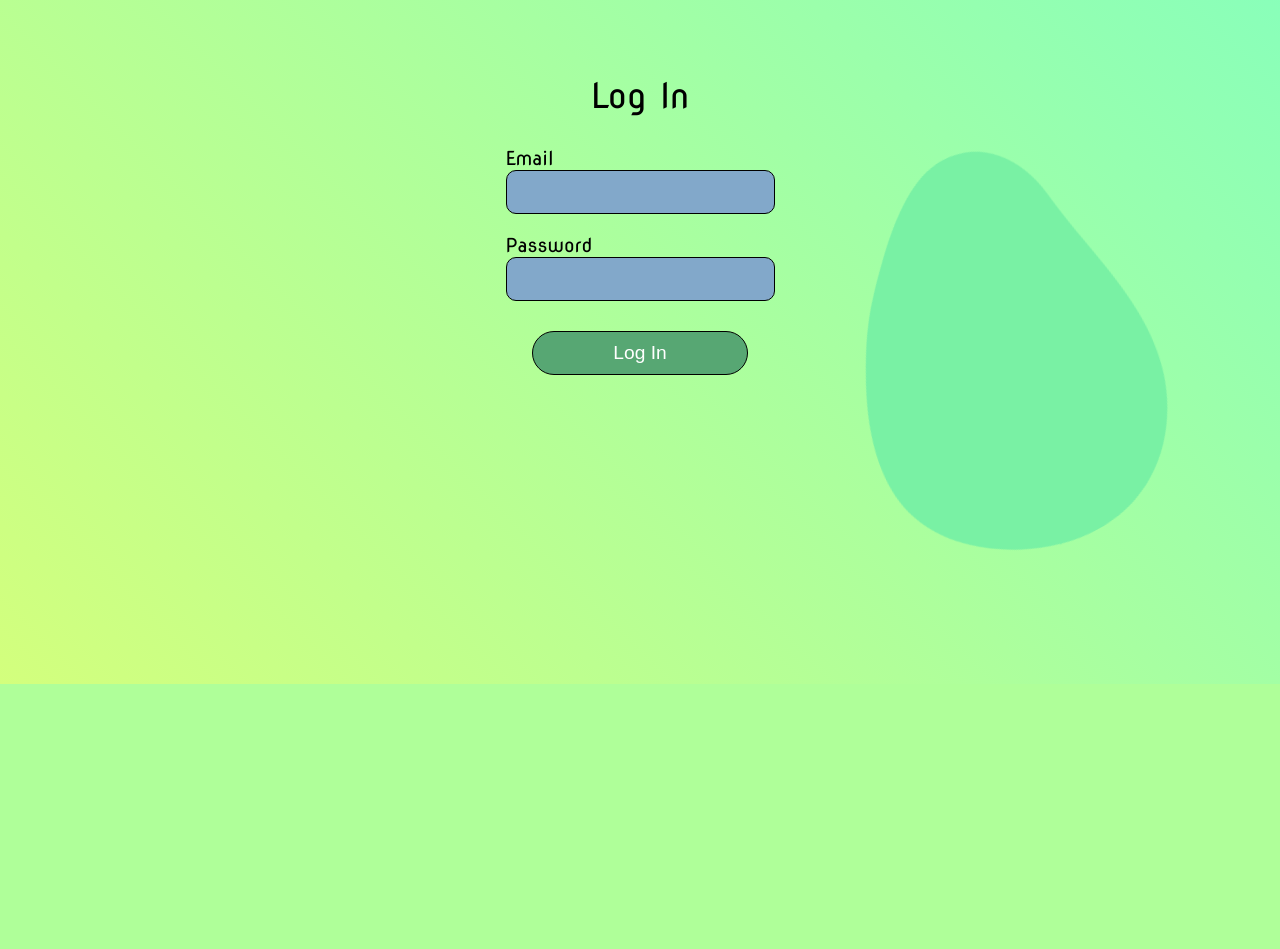
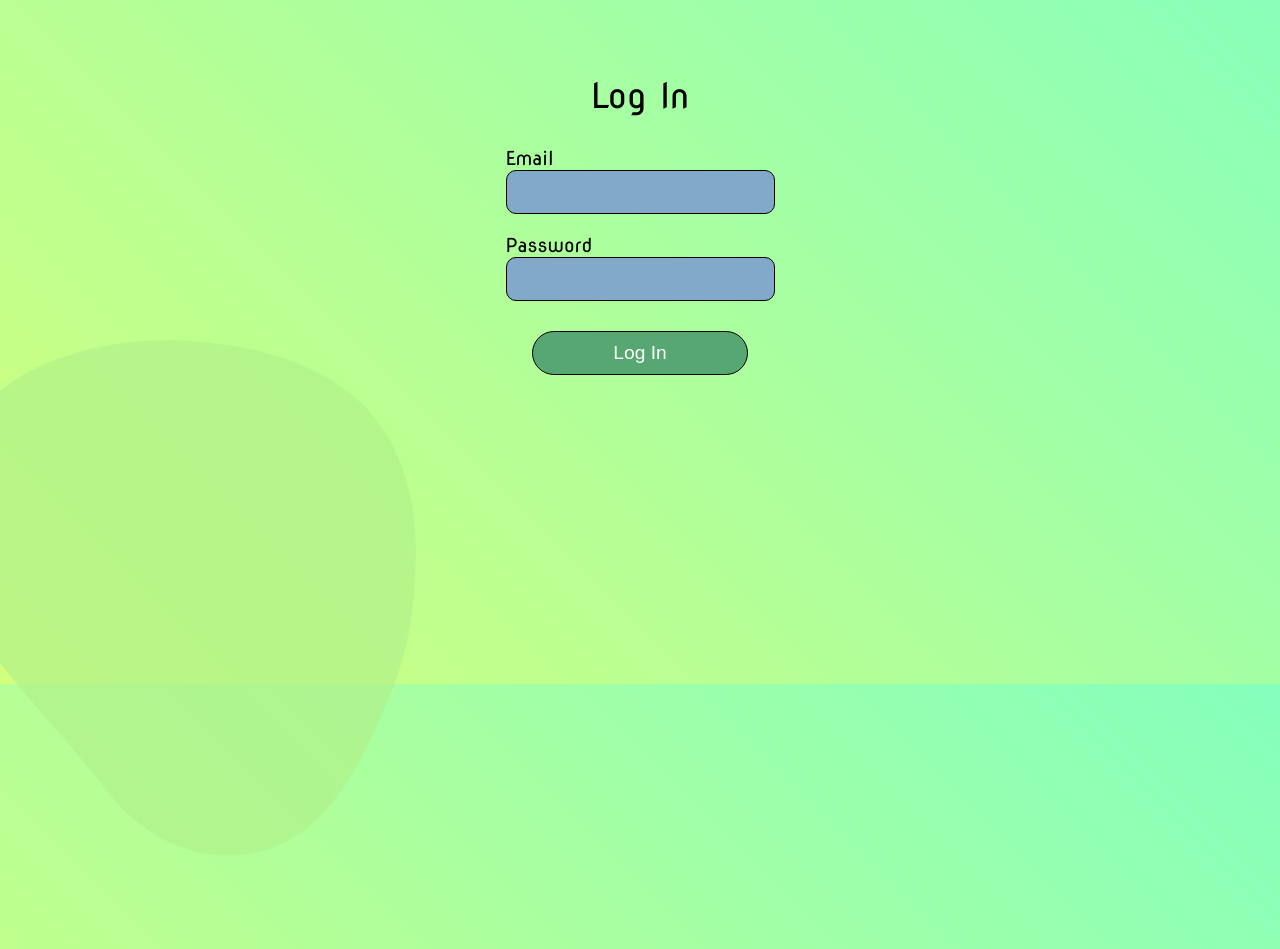
Before and after one commit to ADL1337/Projet-Interdisciplinaire-G2, a PHP site: page / in a window 1280 px wide. Shown: the part 116-1065 px from the top of the page. Before the commit the page ends 800 px from the top, so only its background shows below. Run offline with PHP 8.4, Linux system fonts and the light colour scheme.

Commit message:
damn-commit-blob-fine

```diff
--- a/main/res/css/style.css
+++ b/main/res/css/style.css
@@ -452,15 +452,16 @@ div.user-dashboard-container-wrapped{
     position: absolute;
     top: 0;
     left: 0;
-    fill: #79F1A4;
+    fill: #79f1a56c;
     width: 30vmax;
     z-index: -1;
-    animation: move 15s ease-in-out infinite;
+    animation: move 20s ease-in-out infinite;
     transform-origin: 50% 50%;
   }
 
   body:has(.bg_admin) .blob {
-    fill: #D41515;
+    fill: #feb6924b
+    ;
   }
 
   @keyframes move {
@@ -471,3 +472,28 @@ div.user-dashboard-container-wrapped{
     80%  { transform: scale(1.3) translate(0vw, 50vh) rotate(-20deg); }
     100% { transform: scale(1)   translate(10px, -30px); }
   }
+
+.blob1 {
+    position: absolute;
+    top: 0;
+    left: 0;
+    fill: #d1f1796c;
+    width: 30vmax;
+    z-index: -1;
+    animation: move 20s ease-in-out infinite;
+    transform-origin: 50% 50%;
+    }
+
+    body:has(.bg_admin) .blob1 {
+    fill: #feb6924b
+    ;
+    }
+
+    @keyframes move {
+    100%   { transform: scale(1)   translate(10px, -30px); }
+    80%  { transform: scale(0.8, 1) translate(80vw, 30vh) rotate(160deg); }
+    78%  { transform: scale(0.8, 1) translate(80vw, 30vh) rotate(160deg); }
+    40%  { transform: scale(1.3) translate(0vw, 50vh) rotate(-20deg); }
+    38%  { transform: scale(1.3) translate(0vw, 50vh) rotate(-20deg); }
+    0% { transform: scale(1)   translate(10px, -30px); }
+}
--- a/main/src/views/templates/template.php
+++ b/main/src/views/templates/template.php
@@ -14,5 +14,10 @@
         <path d="M156.4,339.5c31.8-2.5,59.4-26.8,80.2-48.5c28.3-29.5,40.5-47,56.1-85.1c14-34.3,20.7-75.6,2.3-111  c-18.1-34.8-55.7-58-90.4-72.3c-11.7-4.8-24.1-8.8-36.8-11.5l-0.9-0.9l-0.6,0.6c-27.7-5.8-56.6-6-82.4,3c-38.8,13.6-64,48.8-66.8,90.3c-3,43.9,17.8,88.3,33.7,128.8c5.3,13.5,10.4,27.1,14.9,40.9C77.5,309.9,111,343,156.4,339.5z"/>
         </svg>
     </div>
+    <div class="blob1">
+        <svg xmlns:xlink="http://www.w3.org/1999/xlink" version="1.1" xmlns="http://www.w3.org/2000/svg" viewBox="0 0 310 350">
+        <path d="M156.4,339.5c31.8-2.5,59.4-26.8,80.2-48.5c28.3-29.5,40.5-47,56.1-85.1c14-34.3,20.7-75.6,2.3-111  c-18.1-34.8-55.7-58-90.4-72.3c-11.7-4.8-24.1-8.8-36.8-11.5l-0.9-0.9l-0.6,0.6c-27.7-5.8-56.6-6-82.4,3c-38.8,13.6-64,48.8-66.8,90.3c-3,43.9,17.8,88.3,33.7,128.8c5.3,13.5,10.4,27.1,14.9,40.9C77.5,309.9,111,343,156.4,339.5z"/>
+        </svg>
+    </div>
 </body>
 </html>
```
